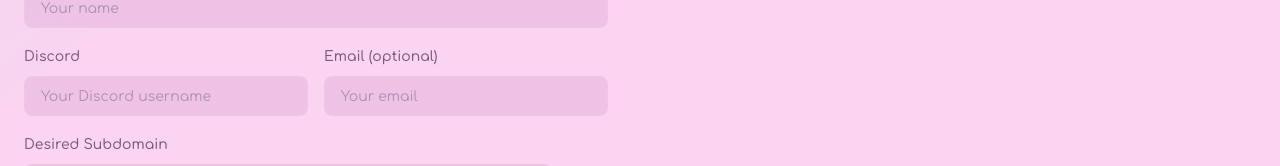
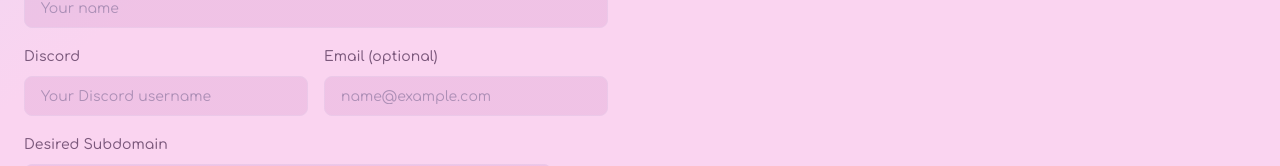
Before and after one commit to cvyl/ts.md, a Next.js app: page /subdomain in a window 1280 px wide. Shown: the part 436-602 px from the top of the page. Built offline with nearby package versions, Linux system fonts and the light colour scheme.

Commit message:
feat: change input field

```diff
--- a/src/app/(web)/subdomain/page.tsx
+++ b/src/app/(web)/subdomain/page.tsx
@@ -99,8 +99,7 @@ ${formData.subdomain}.ts.md
 												id='email'
 												value={formData.email}
 												onChange={handleInputChange}
-												type='email'
-												placeholder='Your email'
+												placeholder='name@example.com'
 												required={false}
 											/>
 										</div>
```
